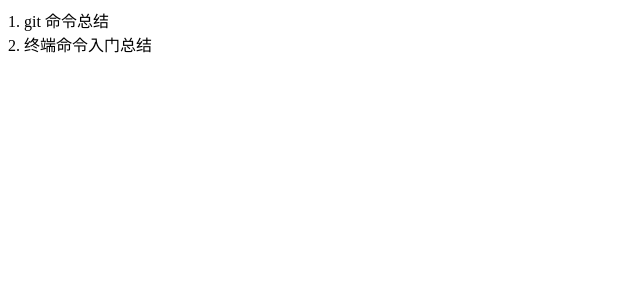
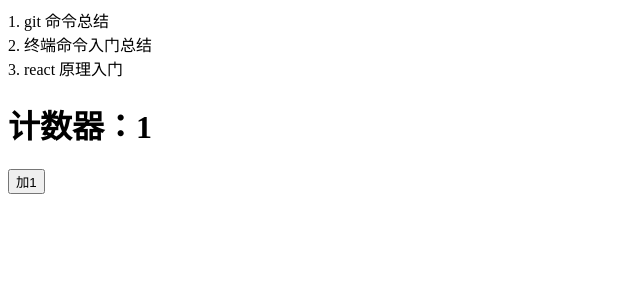
Before and after one commit to mazhuoya/react-one, a React (Create React App) app: page / in a window 1280 px wide. Shown: the top 300 px of the page, without its empty margins (0-640 px from the left). Built offline with nearby package versions, Linux system fonts and the light colour scheme.

Commit message:
react中setState原理入门

```diff
--- a/src/App.js
+++ b/src/App.js
@@ -1,10 +1,12 @@
 import GitMethod from "./gitMethod/gitMethod"
 import TerminalCommand from "./terminalCommand/terminalCommand"
+import StyleReactPrinciple from "./styleReactPrinciple/styleReactPrinciple"
 function App() {
   return (
     <div>
       <GitMethod />
       <TerminalCommand />
+      <StyleReactPrinciple />
     </div>
   );
 }
--- /dev/null
+++ b/src/components/setStateStyle.js
@@ -0,0 +1,79 @@
+import React from "react";
+
+export default class setStateStyle extends React.Component {
+    state = {
+        count: 1
+    }
+
+    handleClick = () => {
+        // 1.1
+        // 此处更新 setState
+        // 注意：异步更新数据的！！！
+        this.setState({
+            // 1 + 1
+            count: this.state.count + 1
+        })
+        console.log("count1", this.state.count) // 1
+
+        // 注意：使用该语法时，后面的 setState() 不要依赖于前面的 setState()
+        // 原因：因为 setState 是异步的，上面代码中可以看出，即使是 setState 执行了，
+        //      打印的还是 1，那么后面再执行 setState，相当于还是 1 + 1
+        this.setState({
+            // 1 + 1
+            count: this.state.count + 1
+        })
+        console.log("count2", this.state.count) // 1
+
+        // 注意：当然，是可以多次调用 setState(),但只会触发一次重新渲染
+        //      以下 render 中打印验证
+        // 原因：为什么这么做呢？其实是为了性能的考虑，如果 setState 一次，就 render 一次，那么性能是很差的
+        //      所以，会把多次调用的 setState 汇总合并，最后一次性的把结果渲染的页面上，只 render 一次。这样的性能会高很多
+
+        // 1.2
+        // 上面的异步问题如果依赖前面的 setState会出现异步问题
+        // 那么，推荐使用 setState((state, props) => {})
+        // 参数state：表示最新的state
+        // 参数props：表示最新的props
+        // 注意：这种语法也是异步更新state的
+        this.setState((state, props) => {
+            // 此时 state 是默认值
+            return {
+                // 1 + 1
+                count: state.count + 1  // 2
+            }
+        })
+        // 那么 setState((state, props) => {}) 与 this.setState({}) 有什么区别呢？
+        // 这个语法跟上面的语法的区别是参数是个回调函数，而回调函数中的参数state实际上表示的是最新的状态的
+        // 什么意思呢？就是调用两次 setState 的时候，第一次state是默认值，但第二次就不是默认值了，而是上一次setState之后的值
+        this.setState((state, props) => {
+            // 这次 state 是拿到调用之后的结果
+            console.log('第二次调用',state)
+            // 此时 state 的值是上面 setState 之后的值
+            return {
+                // 2 + 1
+                count: state.count + 1  // 3
+            }
+        })
+
+        // 1.3 第二个参数
+        // 在状态更新（页面完成重新渲染）后立即执行某个操作
+        // setState(undater,[callback])
+        this.setState((state, props) => {
+            return {
+                // 1 + 1
+                count: state.count + 1 // 2
+            }
+        },() => {
+            console.log("状态更新完成：", this.state.count) // 2
+        })
+    }
+    render() {
+        console.log("render-----")
+        return (
+        <div>
+            <h1>计数器：{this.state.count}</h1>
+            <button onClick = {this.handleClick}>加1</button>
+        </div>
+        )
+    }
+}
--- /dev/null
+++ b/src/styleReactPrinciple/styleReactPrinciple.js
@@ -0,0 +1,12 @@
+import React from "react";
+import SetStateStyle from "../components/setStateStyle"
+
+export default class styleReactPrinciple extends React.Component {
+    render() {
+        return (
+        <div><div>3. react 原理入门</div>
+            <SetStateStyle /> {/* setState 的方法说明 */}
+        </div>
+        )
+    }
+}
```
